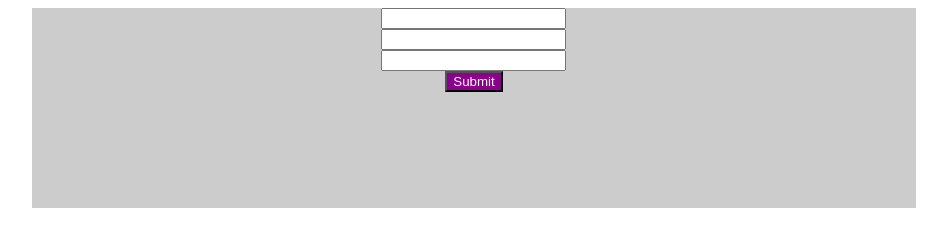
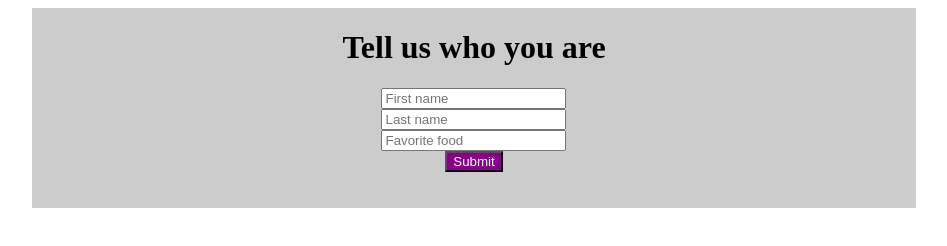
Before and after one commit to hart-watnick/git-branching, a plain HTML site: page index.html in a window 1280 px wide. Shown: the whole page, without its empty margins (166-1113 px from the left). Drawn offline with nearby package versions, Linux system fonts and the light colour scheme.

Commit message:
added h1 and placeholders on the inputs

```diff
--- a/index.html
+++ b/index.html
@@ -9,9 +9,10 @@
 </head>
 <body>
     <form>
-        <input type="text">
-        <input type="text">
-        <input type="text">
+        <h1>Tell us who you are</h1>
+        <input type="text" placeholder="First name">
+        <input type="text" placeholder="Last name">
+        <input type="text" placeholder="Favorite food">
         <button type="button">Submit</button>
 
     </form>
```
